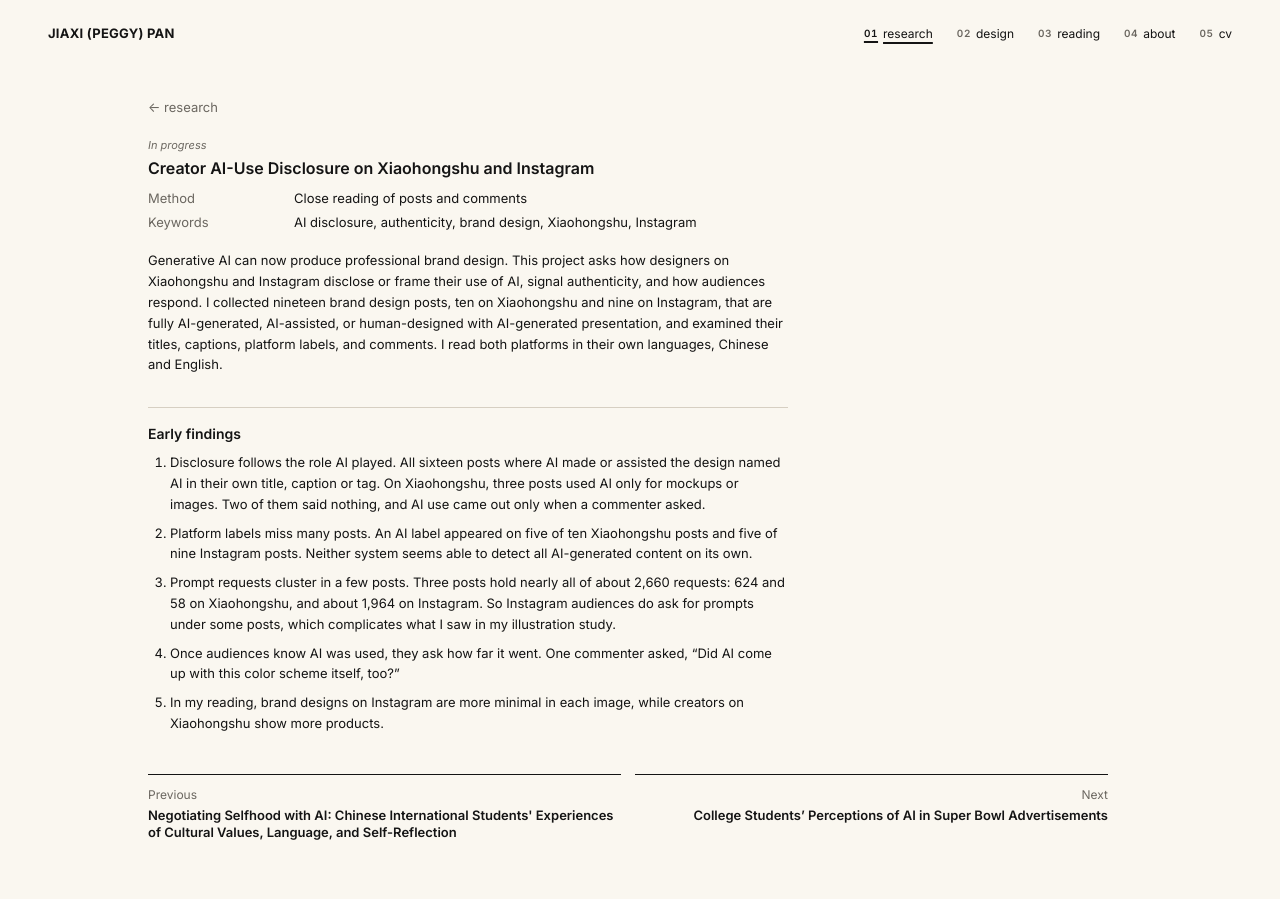
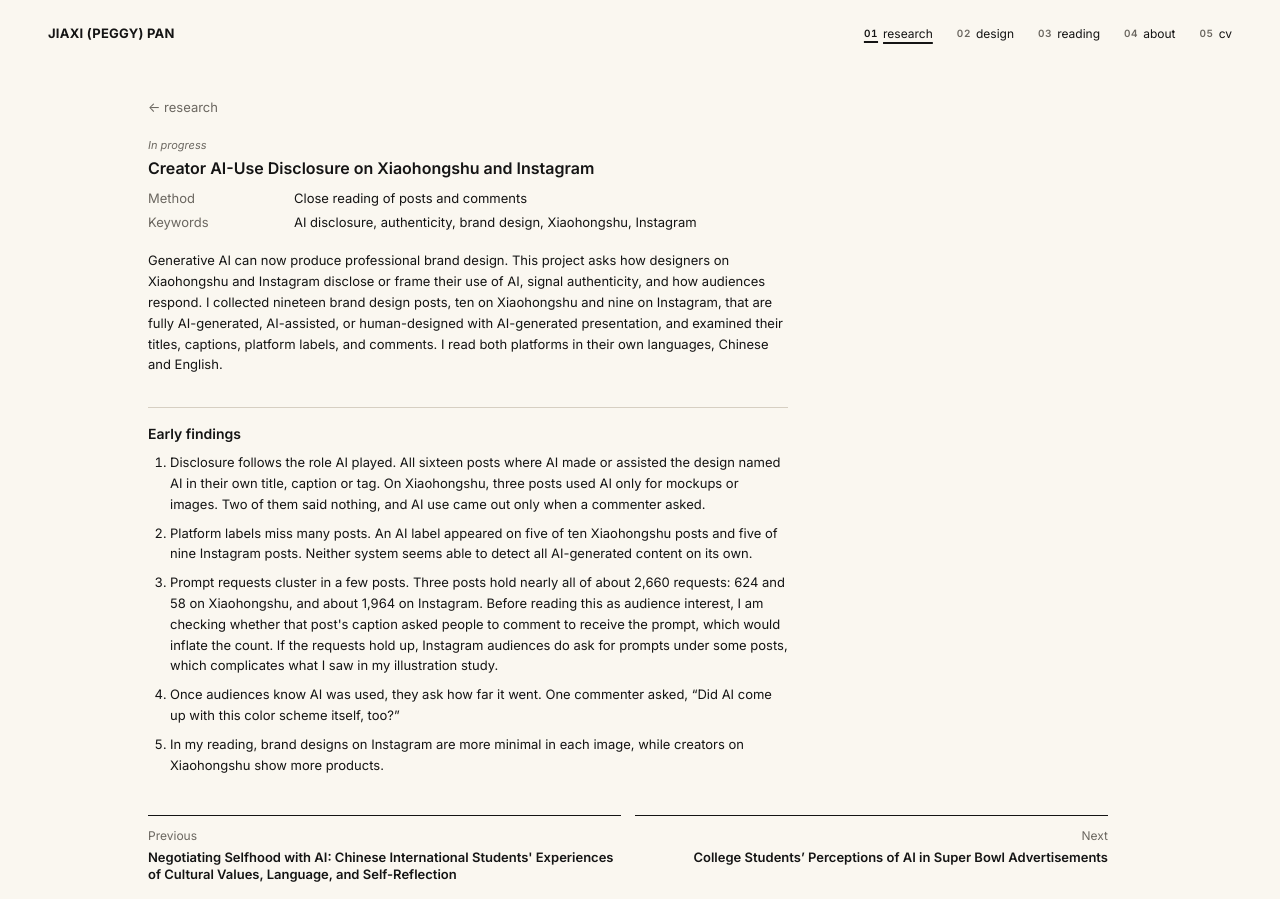
Before and after one commit to jiaxi-pan/jiaxi-pan.github.io, a plain HTML site: page research-ai-disclosure.html in a window 1280 px wide. Shown: the top 899 px of the page. Drawn offline with Linux system fonts and the light colour scheme.

Commit message:
Disclosure page: hedge the 1,964 prompt-request count until the caption is checked
Co-Authored-By: Claude Opus 5.5 <noreply@anthropic.com>

```diff
--- a/research-ai-disclosure.html
+++ b/research-ai-disclosure.html
@@ -33,7 +33,7 @@
 <dl class="facts"><dt>Method</dt><dd>Close reading of posts and comments</dd><dt>Keywords</dt><dd>AI disclosure, authenticity, brand design, Xiaohongshu, Instagram</dd></dl>
 <p>Generative AI can now produce professional brand design. This project asks how designers on Xiaohongshu and Instagram disclose or frame their use of AI, signal authenticity, and how audiences respond. I collected nineteen brand design posts, ten on Xiaohongshu and nine on Instagram, that are fully AI-generated, AI-assisted, or human-designed with AI-generated presentation, and examined their titles, captions, platform labels, and comments. I read both platforms in their own languages, Chinese and English.</p>
 <h2>Early findings</h2>
-<ol><li>Disclosure follows the role AI played. All sixteen posts where AI made or assisted the design named AI in their own title, caption or tag. On Xiaohongshu, three posts used AI only for mockups or images. Two of them said nothing, and AI use came out only when a commenter asked.</li><li>Platform labels miss many posts. An AI label appeared on five of ten Xiaohongshu posts and five of nine Instagram posts. Neither system seems able to detect all AI-generated content on its own.</li><li>Prompt requests cluster in a few posts. Three posts hold nearly all of about 2,660 requests: 624 and 58 on Xiaohongshu, and about 1,964 on Instagram. So Instagram audiences do ask for prompts under some posts, which complicates what I saw in my illustration study.</li><li>Once audiences know AI was used, they ask how far it went. One commenter asked, “Did AI come up with this color scheme itself, too?”</li><li>In my reading, brand designs on Instagram are more minimal in each image, while creators on Xiaohongshu show more products.</li></ol></div>
+<ol><li>Disclosure follows the role AI played. All sixteen posts where AI made or assisted the design named AI in their own title, caption or tag. On Xiaohongshu, three posts used AI only for mockups or images. Two of them said nothing, and AI use came out only when a commenter asked.</li><li>Platform labels miss many posts. An AI label appeared on five of ten Xiaohongshu posts and five of nine Instagram posts. Neither system seems able to detect all AI-generated content on its own.</li><li>Prompt requests cluster in a few posts. Three posts hold nearly all of about 2,660 requests: 624 and 58 on Xiaohongshu, and about 1,964 on Instagram. Before reading this as audience interest, I am checking whether that post&#x27;s caption asked people to comment to receive the prompt, which would inflate the count. If the requests hold up, Instagram audiences do ask for prompts under some posts, which complicates what I saw in my illustration study.</li><li>Once audiences know AI was used, they ask how far it went. One commenter asked, “Did AI come up with this color scheme itself, too?”</li><li>In my reading, brand designs on Instagram are more minimal in each image, while creators on Xiaohongshu show more products.</li></ol></div>
 <nav class="pager" aria-label="More projects"><a href="research-selfhood.html"><span>Previous</span>Negotiating Selfhood with AI: Chinese International Students&#x27; Experiences of Cultural Values, Language, and Self-Reflection</a><a href="research-super-bowl.html"><span>Next</span>College Students’ Perceptions of AI in Super Bowl Advertisements</a></nav>
 </main>
 <footer class="foot">
```
Also changed, not shown: 2 other files.
